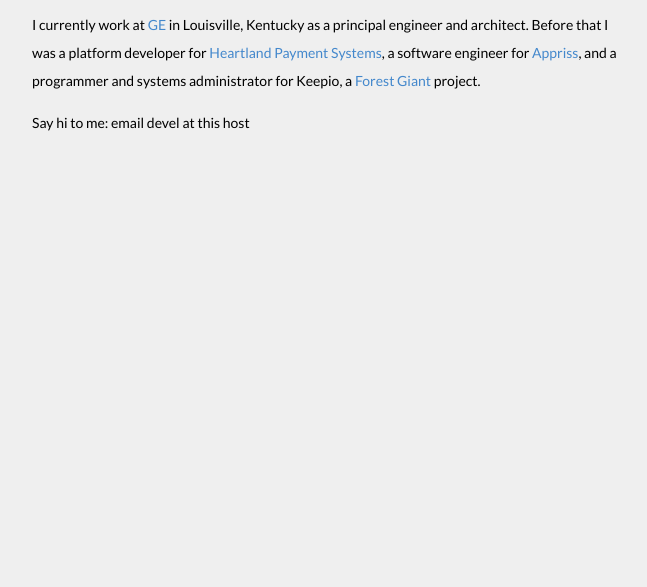
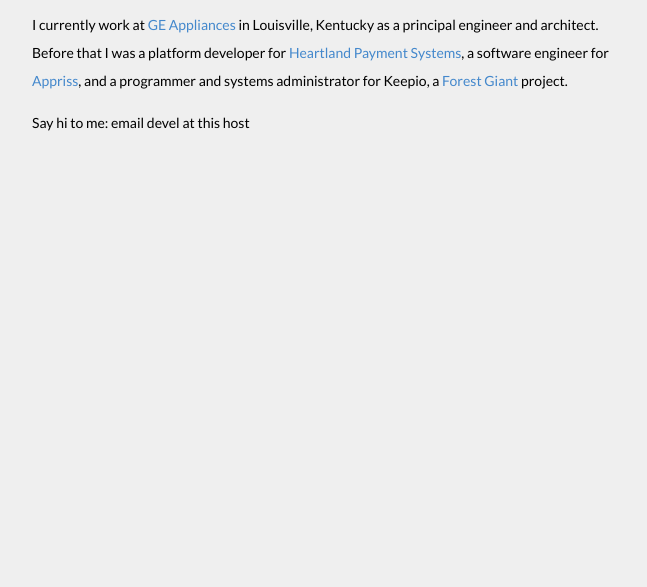
Before and after one commit to owen/owen.github.io, a plain HTML site: page index.html in a window 1280 px wide. Shown: the part 213-800 px from the top of the page, without its empty margins (80-727 px from the left). Drawn offline with Linux system fonts and the light colour scheme.

Commit message:
and technically a different job

```diff
--- a/index.html
+++ b/index.html
@@ -103,7 +103,7 @@
       <h1 itemprop="name">Owen Marshall</h1>
     </header>
     <article>
-      <p>I currently work at <a itemprop="affiliation" href="http://www.ge.com/">GE</a> in <span itemprop="address" itemscope itemtype="http://data-vocabulary.org/Address"><span itemprop="locality">Louisville</span>, <span itemprop="region">Kentucky</span></span> as a <span itemprop="title">principal engineer and architect</span>.  Before that I was a platform developer for <a href="http://www.heartlandpaymentsystems.com/">Heartland Payment Systems</a>, a software engineer for <a href="http://www.appriss.com/">Appriss</a>, and a programmer and systems administrator for Keepio, a <a href="http://www.forestgiant.com/">Forest Giant</a> project.</p>
+      <p>I currently work at <a itemprop="affiliation" href="http://www.geappliances.com/">GE Appliances</a> in <span itemprop="address" itemscope itemtype="http://data-vocabulary.org/Address"><span itemprop="locality">Louisville</span>, <span itemprop="region">Kentucky</span></span> as a <span itemprop="title">principal engineer and architect</span>.  Before that I was a platform developer for <a href="http://www.heartlandpaymentsystems.com/">Heartland Payment Systems</a>, a software engineer for <a href="http://www.appriss.com/">Appriss</a>, and a programmer and systems administrator for Keepio, a <a href="http://www.forestgiant.com/">Forest Giant</a> project.</p>
       <p>Say hi to me: email devel at this host
     </article>
   </body>
```
